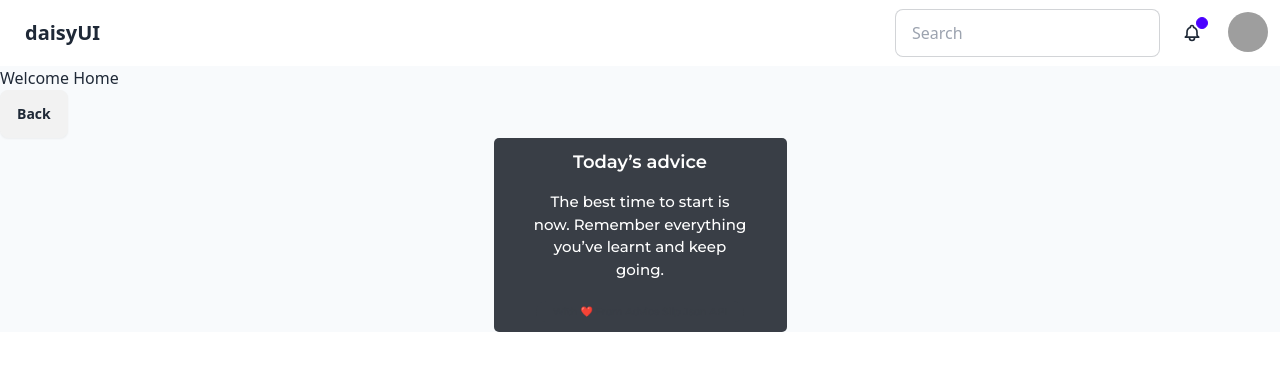
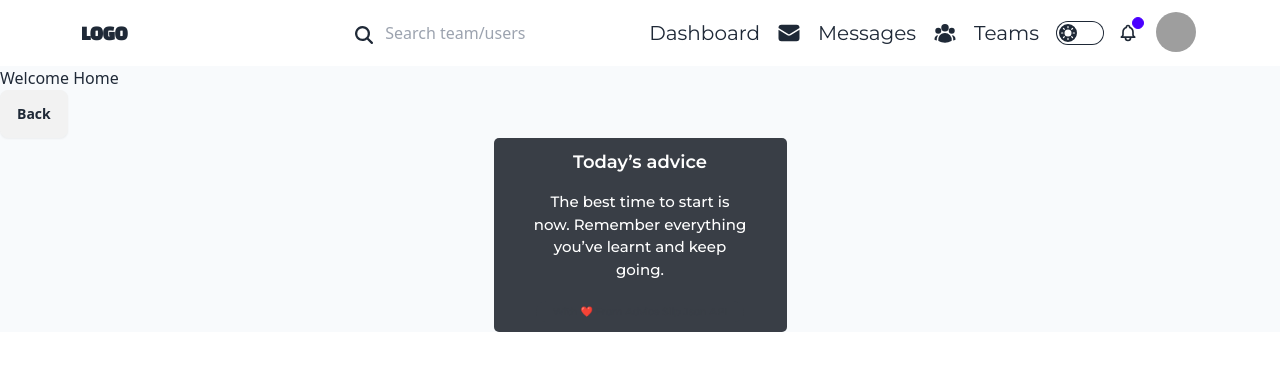
Before and after one commit to Kade-inc/boomers-frontend, a React (Vite) app: page /dashboard in a window 1280 px wide. Shown: the top 370 px of the page. Built offline with nearby package versions, Linux system fonts and the light colour scheme; grey boxes are pictures that could not be loaded; what simple-zustand-devtools would draw is missing.

Commit message:
Style navigation bar

```diff
--- a/package.json
+++ b/package.json
@@ -10,6 +10,7 @@
     "preview": "vite preview"
   },
   "dependencies": {
+    "@heroicons/react": "^2.1.5",
     "@hookform/resolvers": "^3.7.0",
     "@tanstack/react-query": "^5.50.1",
     "axios": "^1.7.2",
--- a/src/components/NavigationBar.tsx
+++ b/src/components/NavigationBar.tsx
@@ -1,15 +1,88 @@
+import { MagnifyingGlassIcon } from '@heroicons/react/16/solid'
 import React from 'react'
+// import { MagnifyingGlassIcon } from '@heroicons/react/24/solid'
 
 function NavigationBar() {
   return (
-    <div className="navbar bg-base-100">
-  <div className="flex-1">
-    <a className="btn btn-ghost text-xl">daisyUI</a>
+    <div className="navbar bg-base-100 flex px-20">
+  <div className="flex-1 p-0">
+    <a className="btn btn-ghost text-xl font-heading p-0">LOGO</a>
   </div>
-  <div className="flex-none gap-2">
-    <div className="form-control">
-      <input type="text" placeholder="Search" className="input input-bordered w-24 md:w-auto" />
+  {/* <div className="flex-1 w-64 form-control">
+    <div >
+      <MagnifyingGlassIcon className='absolute w-8 h-8 top-1 transform -translate-y-1/2 ' />
+
     </div>
+    <input type="text" placeholder="Search team/users" className="input input-bordered w-24 md:w-auto rounded-full" />
+  </div> */}
+  <div className="w-64 flex-1 justify-start items-center relative">
+  <MagnifyingGlassIcon className='absolute inset-y-0 left-0 flex items-center pl-2 w-8 h-8 top-2.5' />
+    <input type="text" placeholder="Search team/users" className="input w-20 md:w-auto rounded-full pl-10" />
+
+</div>
+  <div className="flex-1 justify-start">
+    <div className="flex items-center">
+
+      <svg xmlns="http://www.w3.org/2000/svg" viewBox="0 0 24 24" fill="currentColor" className="size-6">
+        <path d="M11.47 3.841a.75.75 0 0 1 1.06 0l8.69 8.69a.75.75 0 1 0 1.06-1.061l-8.689-8.69a2.25 2.25 0 0 0-3.182 0l-8.69 8.69a.75.75 0 1 0 1.061 1.06l8.69-8.689Z" />
+        <path d="m12 5.432 8.159 8.159c.03.03.06.058.091.086v6.198c0 1.035-.84 1.875-1.875 1.875H15a.75.75 0 0 1-.75-.75v-4.5a.75.75 0 0 0-.75-.75h-3a.75.75 0 0 0-.75.75V21a.75.75 0 0 1-.75.75H5.625a1.875 1.875 0 0 1-1.875-1.875v-6.198a2.29 2.29 0 0 0 .091-.086L12 5.432Z" />
+      </svg>
+      <a className="btn btn-ghost text-xl font-body font-normal">Dashboard</a>
+    </div>
+<div className="flex items-center">
+
+<svg xmlns="http://www.w3.org/2000/svg" viewBox="0 0 24 24" fill="currentColor" className="size-6">
+  <path d="M1.5 8.67v8.58a3 3 0 0 0 3 3h15a3 3 0 0 0 3-3V8.67l-8.928 5.493a3 3 0 0 1-3.144 0L1.5 8.67Z" />
+  <path d="M22.5 6.908V6.75a3 3 0 0 0-3-3h-15a3 3 0 0 0-3 3v.158l9.714 5.978a1.5 1.5 0 0 0 1.572 0L22.5 6.908Z" />
+</svg>
+
+<a className="btn btn-ghost text-xl font-body font-normal">Messages</a>
+</div>
+
+<div className="flex items-center">
+
+<svg xmlns="http://www.w3.org/2000/svg" viewBox="0 0 24 24" fill="currentColor" className="size-6">
+  <path fillRule="evenodd" d="M8.25 6.75a3.75 3.75 0 1 1 7.5 0 3.75 3.75 0 0 1-7.5 0ZM15.75 9.75a3 3 0 1 1 6 0 3 3 0 0 1-6 0ZM2.25 9.75a3 3 0 1 1 6 0 3 3 0 0 1-6 0ZM6.31 15.117A6.745 6.745 0 0 1 12 12a6.745 6.745 0 0 1 6.709 7.498.75.75 0 0 1-.372.568A12.696 12.696 0 0 1 12 21.75c-2.305 0-4.47-.612-6.337-1.684a.75.75 0 0 1-.372-.568 6.787 6.787 0 0 1 1.019-4.38Z" clipRule="evenodd" />
+  <path d="M5.082 14.254a8.287 8.287 0 0 0-1.308 5.135 9.687 9.687 0 0 1-1.764-.44l-.115-.04a.563.563 0 0 1-.373-.487l-.01-.121a3.75 3.75 0 0 1 3.57-4.047ZM20.226 19.389a8.287 8.287 0 0 0-1.308-5.135 3.75 3.75 0 0 1 3.57 4.047l-.01.121a.563.563 0 0 1-.373.486l-.115.04c-.567.2-1.156.349-1.764.441Z" />
+</svg>
+
+<a className="btn btn-ghost text-xl font-body font-normal">Teams</a>
+</div>
+
+    <label className="grid cursor-pointer place-items-center">
+  <input
+    type="checkbox"
+    value="synthwave"
+    className="toggle theme-controller bg-base-content col-span-2 col-start-1 row-start-1" />
+  <svg
+    className="stroke-base-100 fill-base-100 col-start-1 row-start-1"
+    xmlns="http://www.w3.org/2000/svg"
+    width="14"
+    height="14"
+    viewBox="0 0 24 24"
+    fill="none"
+    stroke="currentColor"
+    strokeWidth="2"
+    strokeLinecap="round"
+    strokeLinejoin="round">
+    <circle cx="12" cy="12" r="5" />
+    <path
+      d="M12 1v2M12 21v2M4.2 4.2l1.4 1.4M18.4 18.4l1.4 1.4M1 12h2M21 12h2M4.2 19.8l1.4-1.4M18.4 5.6l1.4-1.4" />
+  </svg>
+  <svg
+    className="stroke-base-100 fill-base-100 col-start-2 row-start-1"
+    xmlns="http://www.w3.org/2000/svg"
+    width="14"
+    height="14"
+    viewBox="0 0 24 24"
+    fill="none"
+    stroke="currentColor"
+    strokeWidth="2"
+    strokeLinecap="round"
+    strokeLinejoin="round">
+    <path d="M21 12.79A9 9 0 1 1 11.21 3 7 7 0 0 0 21 12.79z"></path>
+  </svg>
+</label>
 
     <button className="btn btn-ghost btn-circle">
       <div className="indicator">
@@ -50,6 +123,112 @@ function NavigationBar() {
       </ul>
     </div>
   </div>
+  {/* <div className="flex-none gap-2">
+    <div className="form-control">
+      <input type="text" placeholder="Search" className="input input-bordered w-24 md:w-auto" />
+    </div>
+    <div className="flex items-center">
+
+      <svg xmlns="http://www.w3.org/2000/svg" viewBox="0 0 24 24" fill="currentColor" className="size-6">
+        <path d="M11.47 3.841a.75.75 0 0 1 1.06 0l8.69 8.69a.75.75 0 1 0 1.06-1.061l-8.689-8.69a2.25 2.25 0 0 0-3.182 0l-8.69 8.69a.75.75 0 1 0 1.061 1.06l8.69-8.689Z" />
+        <path d="m12 5.432 8.159 8.159c.03.03.06.058.091.086v6.198c0 1.035-.84 1.875-1.875 1.875H15a.75.75 0 0 1-.75-.75v-4.5a.75.75 0 0 0-.75-.75h-3a.75.75 0 0 0-.75.75V21a.75.75 0 0 1-.75.75H5.625a1.875 1.875 0 0 1-1.875-1.875v-6.198a2.29 2.29 0 0 0 .091-.086L12 5.432Z" />
+      </svg>
+      <a className="btn btn-ghost text-xl font-body font-normal">Dashboard</a>
+    </div>
+<div className="flex items-center">
+
+<svg xmlns="http://www.w3.org/2000/svg" viewBox="0 0 24 24" fill="currentColor" className="size-6">
+  <path d="M1.5 8.67v8.58a3 3 0 0 0 3 3h15a3 3 0 0 0 3-3V8.67l-8.928 5.493a3 3 0 0 1-3.144 0L1.5 8.67Z" />
+  <path d="M22.5 6.908V6.75a3 3 0 0 0-3-3h-15a3 3 0 0 0-3 3v.158l9.714 5.978a1.5 1.5 0 0 0 1.572 0L22.5 6.908Z" />
+</svg>
+
+<a className="btn btn-ghost text-xl font-body font-normal">Messages</a>
+</div>
+
+<div className="flex items-center">
+
+<svg xmlns="http://www.w3.org/2000/svg" viewBox="0 0 24 24" fill="currentColor" className="size-6">
+  <path fillRule="evenodd" d="M8.25 6.75a3.75 3.75 0 1 1 7.5 0 3.75 3.75 0 0 1-7.5 0ZM15.75 9.75a3 3 0 1 1 6 0 3 3 0 0 1-6 0ZM2.25 9.75a3 3 0 1 1 6 0 3 3 0 0 1-6 0ZM6.31 15.117A6.745 6.745 0 0 1 12 12a6.745 6.745 0 0 1 6.709 7.498.75.75 0 0 1-.372.568A12.696 12.696 0 0 1 12 21.75c-2.305 0-4.47-.612-6.337-1.684a.75.75 0 0 1-.372-.568 6.787 6.787 0 0 1 1.019-4.38Z" clipRule="evenodd" />
+  <path d="M5.082 14.254a8.287 8.287 0 0 0-1.308 5.135 9.687 9.687 0 0 1-1.764-.44l-.115-.04a.563.563 0 0 1-.373-.487l-.01-.121a3.75 3.75 0 0 1 3.57-4.047ZM20.226 19.389a8.287 8.287 0 0 0-1.308-5.135 3.75 3.75 0 0 1 3.57 4.047l-.01.121a.563.563 0 0 1-.373.486l-.115.04c-.567.2-1.156.349-1.764.441Z" />
+</svg>
+
+<a className="btn btn-ghost text-xl font-body font-normal">Teams</a>
+</div>
+
+    <label className="grid cursor-pointer place-items-center">
+  <input
+    type="checkbox"
+    value="synthwave"
+    className="toggle theme-controller bg-base-content col-span-2 col-start-1 row-start-1" />
+  <svg
+    className="stroke-base-100 fill-base-100 col-start-1 row-start-1"
+    xmlns="http://www.w3.org/2000/svg"
+    width="14"
+    height="14"
+    viewBox="0 0 24 24"
+    fill="none"
+    stroke="currentColor"
+    strokeWidth="2"
+    strokeLinecap="round"
+    strokeLinejoin="round">
+    <circle cx="12" cy="12" r="5" />
+    <path
+      d="M12 1v2M12 21v2M4.2 4.2l1.4 1.4M18.4 18.4l1.4 1.4M1 12h2M21 12h2M4.2 19.8l1.4-1.4M18.4 5.6l1.4-1.4" />
+  </svg>
+  <svg
+    className="stroke-base-100 fill-base-100 col-start-2 row-start-1"
+    xmlns="http://www.w3.org/2000/svg"
+    width="14"
+    height="14"
+    viewBox="0 0 24 24"
+    fill="none"
+    stroke="currentColor"
+    strokeWidth="2"
+    strokeLinecap="round"
+    strokeLinejoin="round">
+    <path d="M21 12.79A9 9 0 1 1 11.21 3 7 7 0 0 0 21 12.79z"></path>
+  </svg>
+</label>
+
+    <button className="btn btn-ghost btn-circle">
+      <div className="indicator">
+        <svg
+          xmlns="http://www.w3.org/2000/svg"
+          className="h-5 w-5"
+          fill="none"
+          viewBox="0 0 24 24"
+          stroke="currentColor">
+          <path
+            strokeLinecap="round"
+            strokeLinejoin="round"
+            strokeWidth="2"
+            d="M15 17h5l-1.405-1.405A2.032 2.032 0 0118 14.158V11a6.002 6.002 0 00-4-5.659V5a2 2 0 10-4 0v.341C7.67 6.165 6 8.388 6 11v3.159c0 .538-.214 1.055-.595 1.436L4 17h5m6 0v1a3 3 0 11-6 0v-1m6 0H9" />
+        </svg>
+        <span className="badge badge-xs badge-primary indicator-item"></span>
+      </div>
+    </button>
+    <div className="dropdown dropdown-end">
+      <div tabIndex={0} role="button" className="btn btn-ghost btn-circle avatar">
+        <div className="w-10 rounded-full">
+          <img
+            alt="Tailwind CSS Navbar component"
+            src="https://img.daisyui.com/images/stock/photo-1534528741775-53994a69daeb.webp" />
+        </div>
+      </div>
+      <ul
+        tabIndex={0}
+        className="menu menu-sm dropdown-content bg-base-100 z-[1] mt-3 w-52 p-2 shadow">
+        <li>
+          <a className="justify-between">
+            Profile
+            <span className="badge">New</span>
+          </a>
+        </li>
+        <li><a>Settings</a></li>
+        <li><a>Logout</a></li>
+      </ul>
+    </div>
+  </div> */}
 </div>
   )
 }
```
Also changed, not shown: 1 other file (tests, documents, lock files or other folders).
